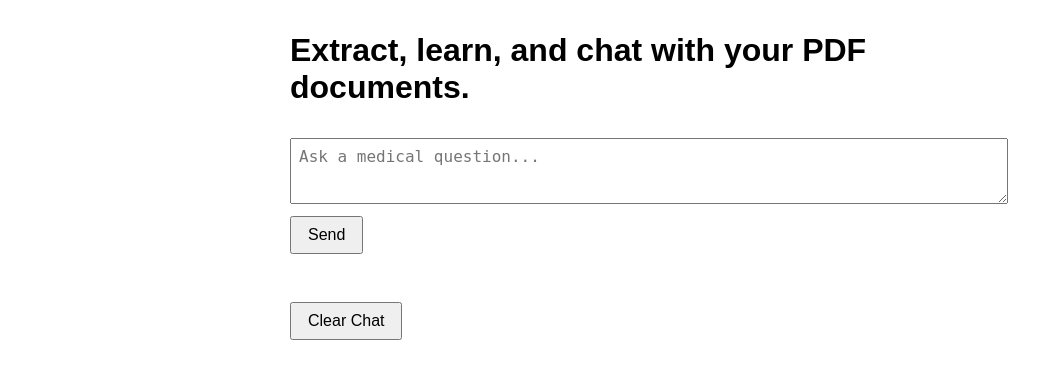
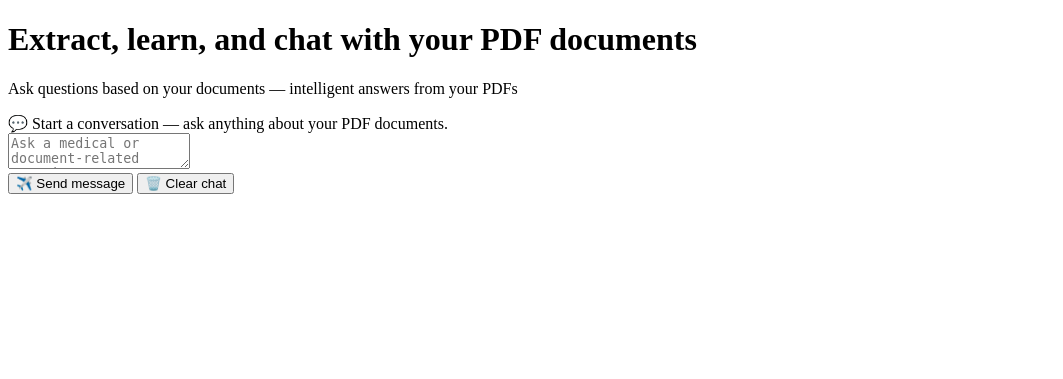
Before and after one commit to AryaAhmadii/lumina, a Flask app: page / in a window 1280 px wide. Shown: the top 379 px of the page, without its empty margins (0-1063 px from the left). Run offline with Flask 3, Linux system fonts and the light colour scheme; parts of the project's set-up code (start-up, migrations or seed data) failed here and were passed over.

Commit message:
New version for main page

```diff
--- a/app/templates/index.html
+++ b/app/templates/index.html
@@ -2,46 +2,41 @@
 <html lang="en">
 <head>
     <meta charset="UTF-8" />
+    <meta name="viewport" content="width=device-width, initial-scale=1.0, user-scalable=yes">
     <title>Extract, learn, and chat with your PDF documents</title>
-    <style>
-        body { font-family: Arial, sans-serif; margin: 2rem; }
-        .chat-container { max-width: 700px; margin: 0 auto; }
-        .message { margin-bottom: 1rem; padding: 0.75rem; border-radius: 10px; }
-        .user { background-color: #d1e7ff; text-align: right; }
-        .assistant { background-color: #f1f1f1; text-align: left; }
-        form { margin-top: 2rem; }
-        textarea { width: 100%; height: 3rem; padding: 0.5rem; font-size: 1rem; }
-        button { padding: 0.5rem 1rem; font-size: 1rem; margin-top: 0.5rem; }
-        .error { color: red; }
-        .clear-btn { margin-top: 1rem; }
-    </style>
+    <link rel="stylesheet" href="style.css" />
 </head>
 <body>
     <div class="chat-container">
-        <h1>Extract, learn, and chat with your PDF documents.</h1>
-
-        {% if error %}
-            <p class="error">{{ error }}</p>
-        {% endif %}
-
-        <div id="chat-box">
-            {% for msg in messages %}
-                <div class="message {{ msg.role }}">
-                    <strong>{{ msg.role|capitalize }}:</strong><br />
-                    {{ msg.content | safe | nl2br }}
-                </div>
-            {% endfor %}
+        <div class="chat-header">
+            <h1>Extract, learn, and chat with your PDF documents</h1>
+            <p>Ask questions based on your documents — intelligent answers from your PDFs</p>
         </div>
 
-        <form method="post" action="{{ url_for('index') }}">
-            <textarea name="prompt" placeholder="Ask a medical question..." required></textarea>
-            <br />
-            <button type="submit">Send</button>
-        </form>
+        <div class="messages-area" id="chatMessagesContainer">
+            <div class="empty-chat" id="emptyChatMsg">
+                💬 Start a conversation — ask anything about your PDF documents.
+            </div>
+        </div>
 
-        <form method="get" action="{{ url_for('clear') }}">
-            <button type="submit" class="clear-btn">Clear Chat</button>
-        </form>
+        <div class="input-panel">
+            <div id="errorContainer" class="error-container"></div>
+
+            <div class="input-group">
+                <textarea
+                    id="promptInput"
+                    placeholder="Ask a medical or document-related question..."
+                    rows="2"
+                ></textarea>
+
+                <div class="action-buttons">
+                    <button id="sendBtn" class="send-btn">✈️ Send message</button>
+                    <button id="clearBtn" class="clear-btn">🗑️ Clear chat</button>
+                </div>
+            </div>
+        </div>
     </div>
+
+    <script src="script.js"></script>
 </body>
 </html>
```
